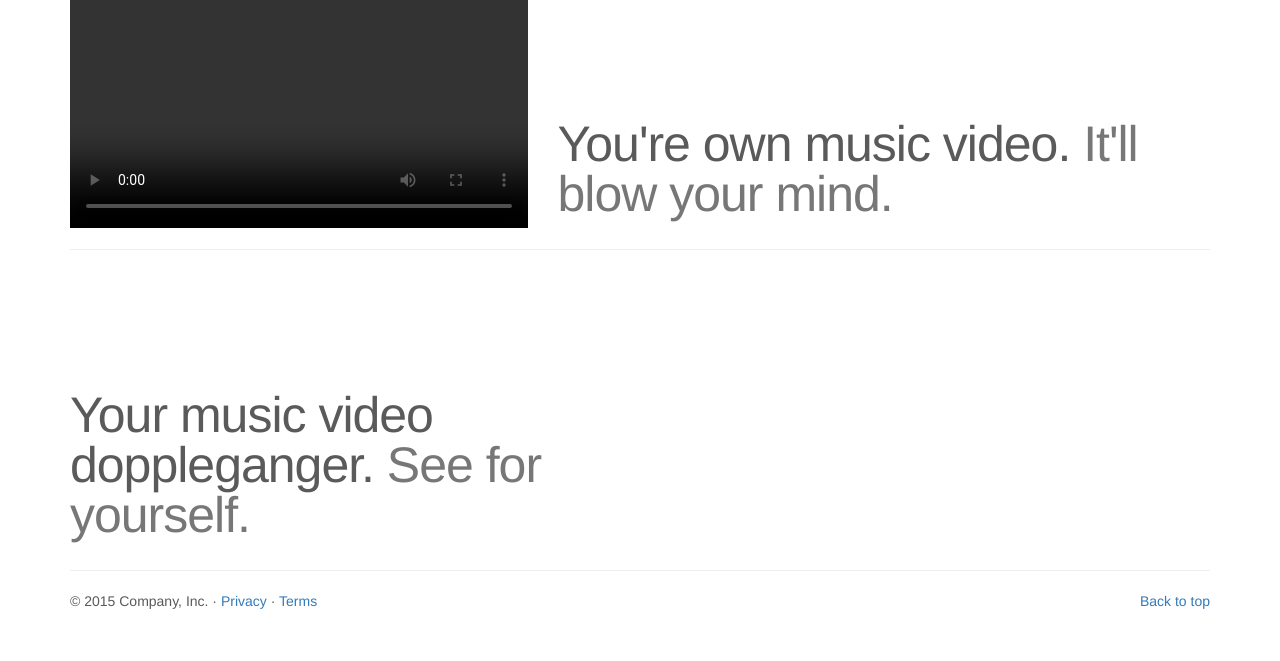
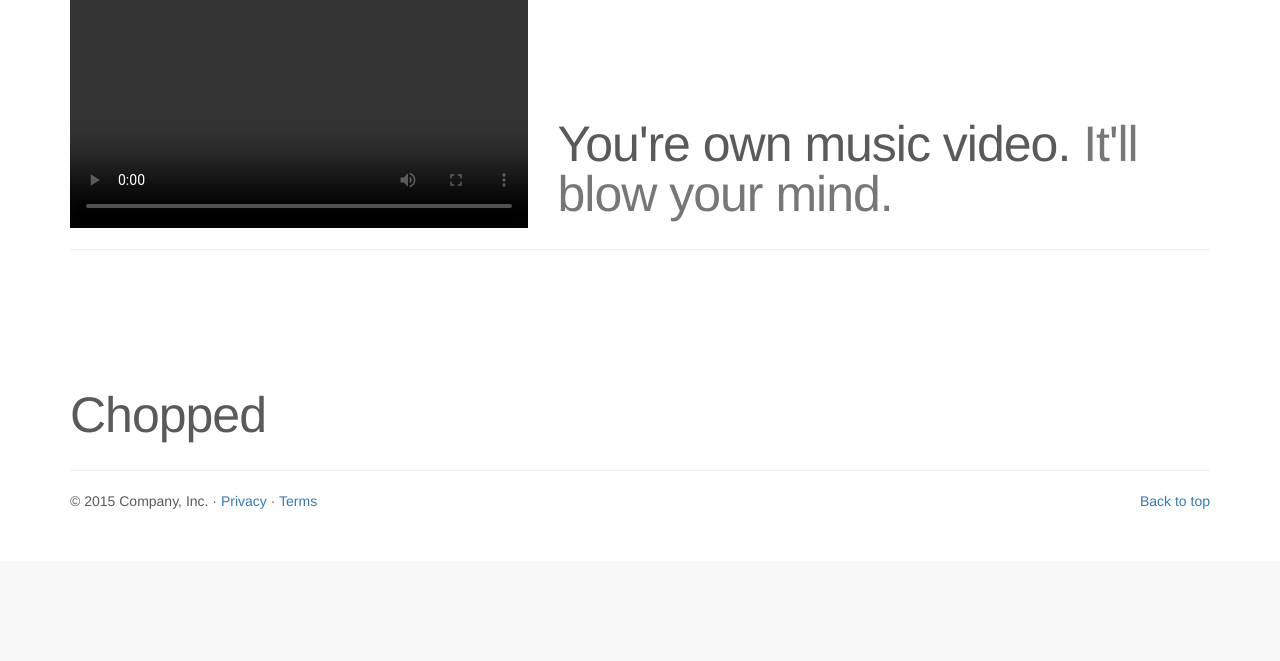
Before and after one commit to ghego/avajams, a Flask app: page / in a window 1280 px wide. Shown: the part 773-1434 px from the top of the page. After the commit the page ends 1282 px from the top, so only its background shows below. Run offline with Flask 2, Linux system fonts and the light colour scheme; some libraries are stand-ins or nearby versions.

Commit message:
Integrated chopped functionality

```diff
--- a/app/controllers/application_controller.py
+++ b/app/controllers/application_controller.py
@@ -34,12 +34,13 @@ def upload():
   static_video_url = "static/video/video_SR6iYWJxHqs.mp4"
 
   matched_video_path = app.config['STATIC_VIDEO_FOLDER'] + "/video_SR6iYWJxHqs.mp4"
-  out_path = app.config['STATIC_VIDEO_FOLDER'] + "/chopped_video_SR6iYWJxHqs.mp4"
+  out_path = app.config['STATIC_VIDEO_FOLDER'] + "/chopped_video_SR6iYWJxHqs.webm"
   compile_clips(destination_path, matched_video_path, out_path=out_path)
-  # process file
-  # return the youtube embed_url and
 
-  return jsonify(msg='test', embed_url=embed_url, static_video_url=static_video_url, chopped_static_url="static/video/chopped_video_SR6iYWJxHqs.mp4")
+
+  chopped_static_url = "static/video/chopped_video_SR6iYWJxHqs.webm"
+
+  return jsonify(msg='test', embed_url=embed_url, static_video_url=static_video_url, chopped_static_url=chopped_static_url)
 
 @app.route('/api/ping')
 def ping():
--- a/app/templates/index.html
+++ b/app/templates/index.html
@@ -174,11 +174,11 @@
 
     <div class="row featurette">
       <div class="col-md-7">
-        <h2 class="featurette-heading">Your music video doppleganger. <span class="text-muted">See for yourself.</span></h2>
+        <h2 class="featurette-heading">Chopped</h2>
         <!-- <p class="lead">Donec ullamcorper nulla non metus auctor fringilla. Vestibulum id ligula porta felis euismod semper. Praesent commodo cursus magna, vel scelerisque nisl consectetur. Fusce dapibus, tellus ac cursus commodo.</p> -->
       </div>
       <div class="col-md-5">
-        <iframe ng-if="f.result" title="YouTube video player" class="youtube-player" type="text/html"
+        <iframe ng-if="f.result" title="YouTube video player" class="youtube-player" type="video"
         ng-src="{[trustSrc(f.result.chopped_static_url)]}"
         width="500" height="390"
         frameborder="0" allowFullScreen ng-cloak></iframe>
--- a/mashup/compile.py
+++ b/mashup/compile.py
@@ -1,7 +1,7 @@
 from moviepy.editor import VideoFileClip, concatenate_videoclips
 
 STEP_SIZE = 2
-MAX_VIDEO_LENGTH = 60
+MAX_VIDEO_LENGTH = 10
 
 
 def compile_clips(homevideo_path, musicvideo_path, out_path="output/clip.mp4"):
@@ -42,7 +42,7 @@ def compile_clips(homevideo_path, musicvideo_path, out_path="output/clip.mp4"):
 
     final_clip = concatenate_videoclips(clips, method='compose').without_audio()
     final_clip.audio = audio
-    final_clip.write_videofile("output/clip.mp4", fps=24, codec='mpeg4', audio_codec='libvorbis')
+    final_clip.write_videofile(out_path, fps=24, codec='libvpx', audio_codec='libvorbis')
 
 if __name__ == "__main__":
     print "Compiling two clips..."
```
Also changed, not shown: app/static/js/app.js (+0 -19 lines), requirements.txt (+22 -0 lines).
